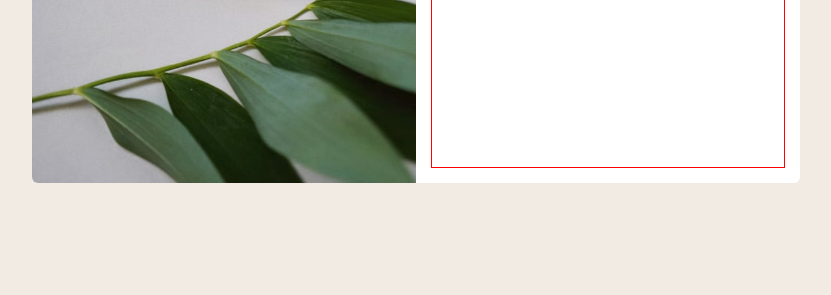
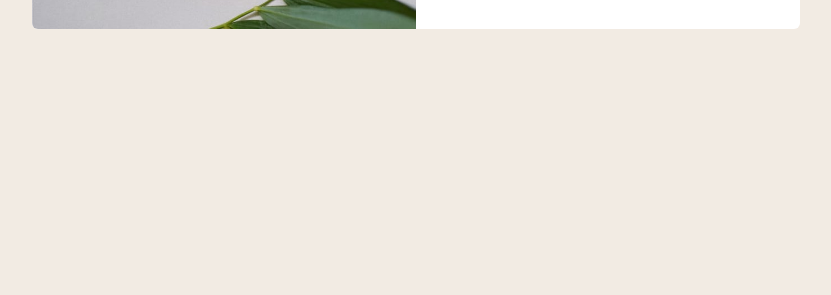
Before and after one commit to dominiquemc/product-preview-card, a plain HTML site: page index.html in a window 1280 px wide. Shown: the part 505-800 px from the top of the page, without its empty margins (224-1055 px from the left). Drawn offline with Linux system fonts and the light colour scheme.

Commit message:
modified structure

```diff
--- a/index.html
+++ b/index.html
@@ -15,12 +15,12 @@
   <div class="container">
 
   <picture>
-      <source media="(max-width: 600px)" srcset="images/image-product-mobile.jpg">
-      <source media="(min-width: 600px)" srcset="images/image-product-desktop.jpg">
-       <img src="images/image-product-mobile.jpg" alt="Bottle of Chanel Perfume">
+      <source media="(min-width: 1200px)" srcset="images/image-product-mobile.jpg">
+      <source media="(min-width: 1200px)" srcset="images/image-product-desktop.jpg">
+       <img class="mobile" src="images/image-product-mobile.jpg" alt="Bottle of Chanel Perfume">
 </picture>
 
-  <div class="container-detail">
+  <div class="cont-details">
   <p class="perfume-text">Perfume</p>
 
   <h1>Gabrielle Essence Eau De Parfum</h1>
@@ -36,10 +36,8 @@
   <button>
     Add to Cart
   </button>
-
+</div>
 
 </div>
-</div>
-
 </body>
 </html>
```
